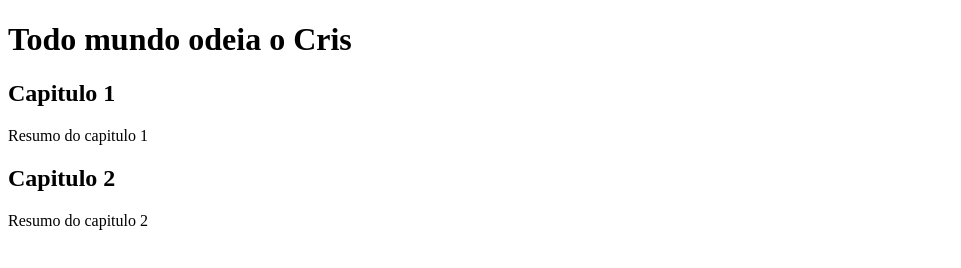
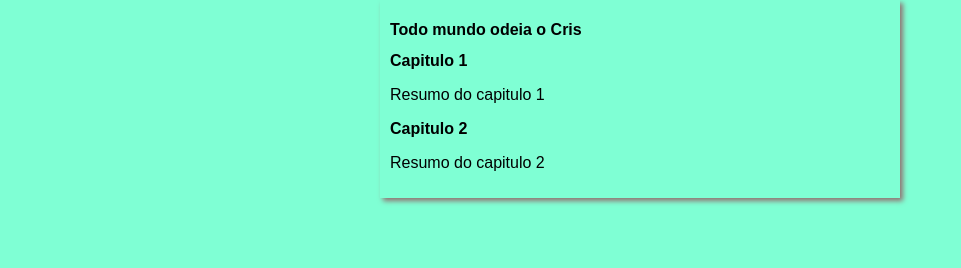
Before and after one commit to SPSsilva/Projeto-Site, a plain HTML site: page Index.html in a window 1280 px wide. Shown: the whole page, without its empty margins (0-961 px from the left). Drawn offline with Linux system fonts and the light colour scheme.

Commit message:
Design start

```diff
--- a/Index.html
+++ b/Index.html
@@ -5,6 +5,7 @@
     <meta http-equiv="X-UA-Compatible" content="IE=edge">
     <meta name="viewport" content="width=device-width, initial-scale=1.0">
     <title>Todo Mundo odeia o Cris</title>
+<link rel="stylesheet" href="estilos/style.css">
 </head>
 <body>
     <main>
--- /dev/null
+++ b/estilos/style.css
@@ -0,0 +1,12 @@
+* {
+    font-family: Arial, Helvetica, sans-serif;
+    font-size: 16px;
+}
+
+body {
+    background-color: aquamarine;
+    width: 500px;
+    margin: auto;
+    padding: 10px;
+    box-shadow: 3px 3px 5px rgb(146, 113, 113);
+}
```
